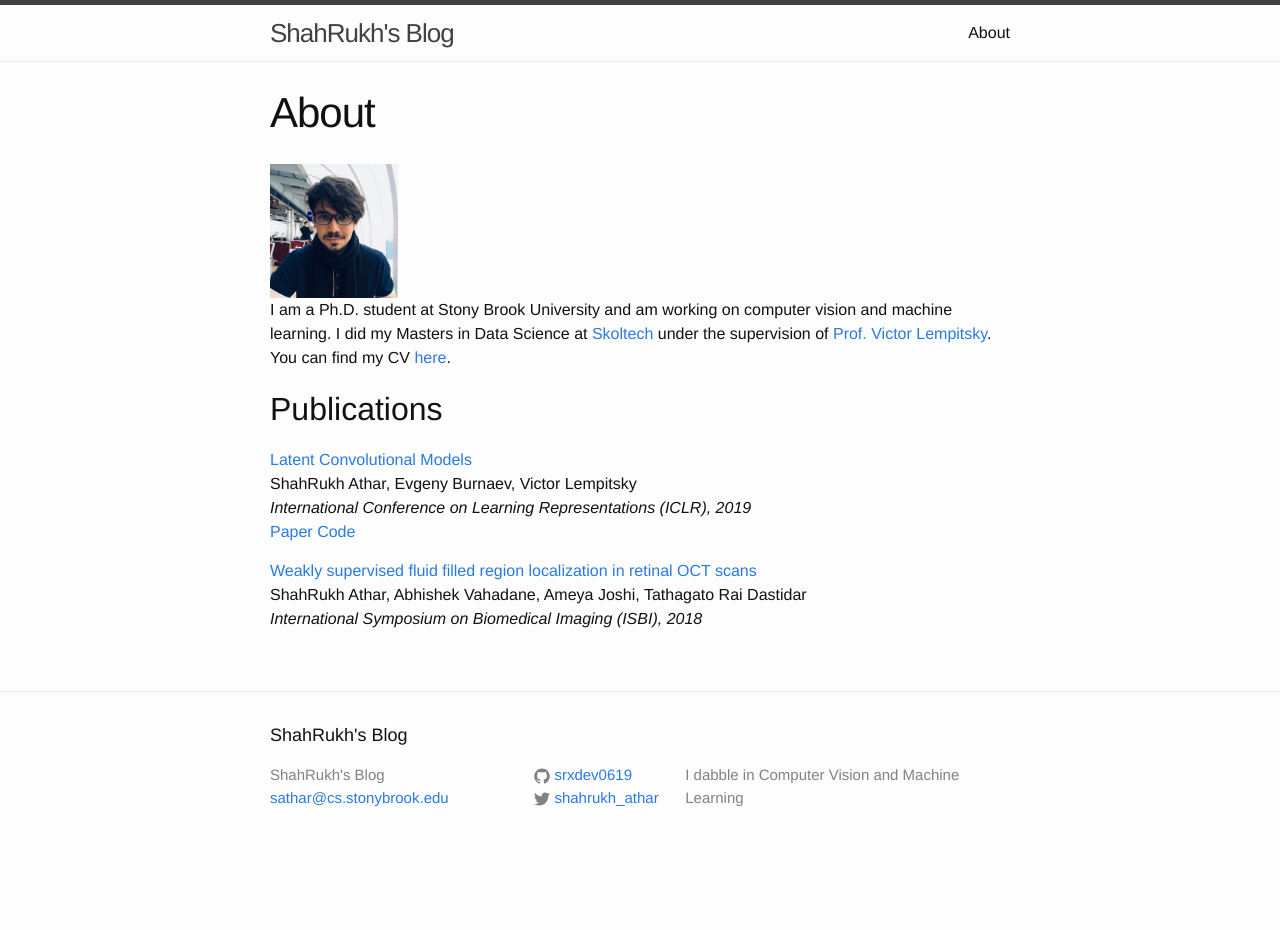
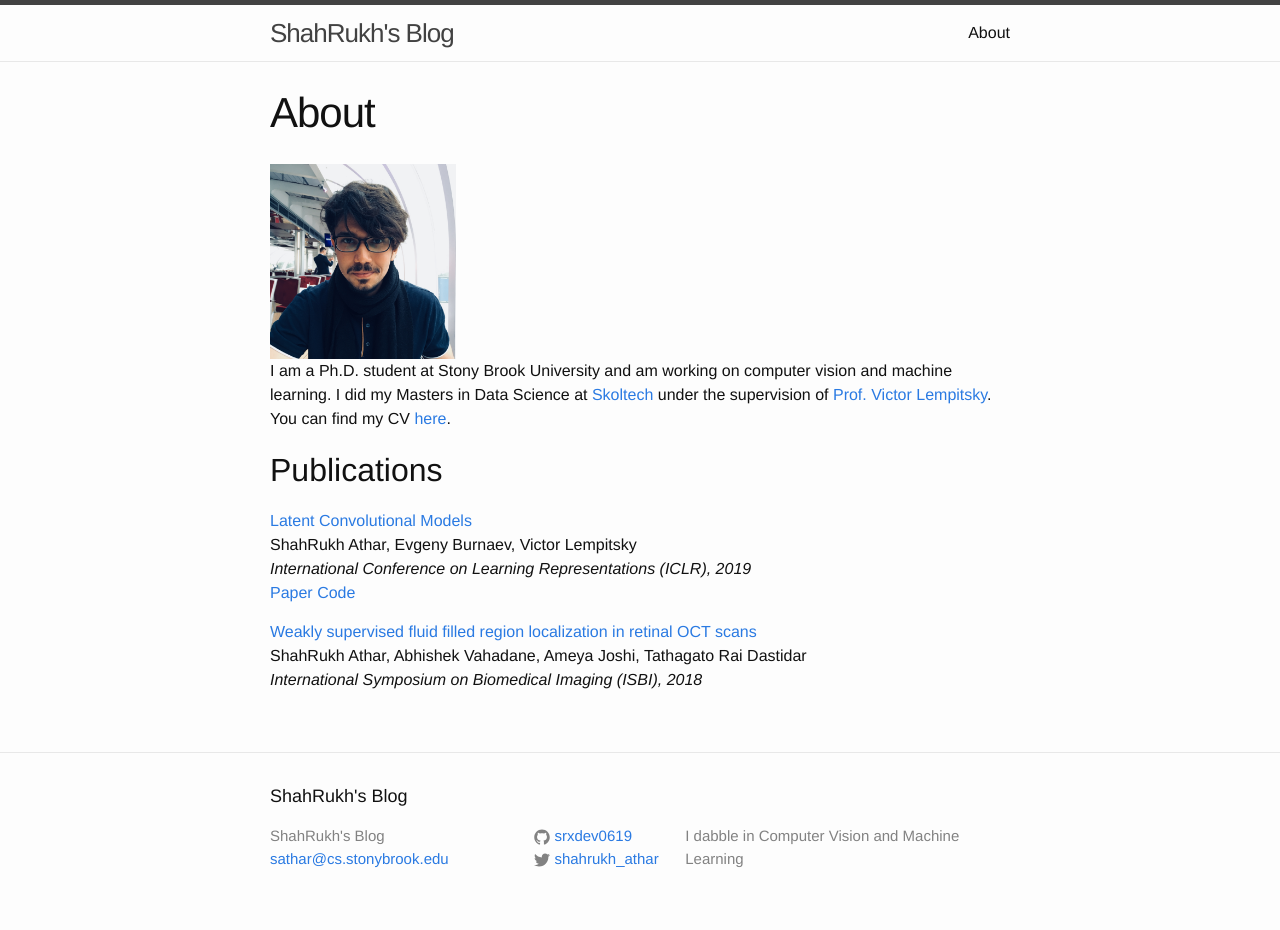
Before and after one commit to shahrukhathar/shahrukhathar.github.io, a Jekyll site: the page built from pages/about.md, in a window 1280 px wide. Built offline with Jekyll 4.4.1, drawn with Linux system fonts in a browser that asks for light colours; before the commit the page ends 900 px from its top, so only the background shows below that.

Commit message:
Updated Page

```diff
--- a/pages/about.md
+++ b/pages/about.md
@@ -4,7 +4,7 @@ title: About
 permalink: /about/
 ---
 
-<img src="/images/IMG_2922.jpg" height="134px" width="128px" ><br/>
+<img src="/images/IMG_2922.jpg" height="195px" width="186px" ><br/>
 I am a Ph.D. student at Stony Brook University and am working on computer vision and machine learning. I did my Masters in Data Science at [Skoltech](https://http://www.skoltech.ru/en) under the supervision of [Prof. Victor Lempitsky](http://faculty.skoltech.ru/people/victorlempitsky). You can find my CV [here](/assets/CV.pdf).
 
 
```
